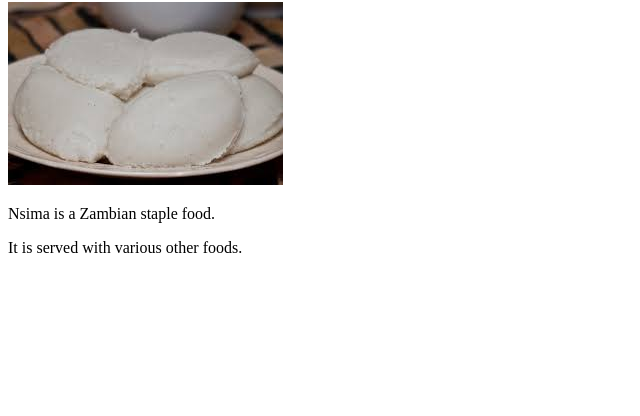
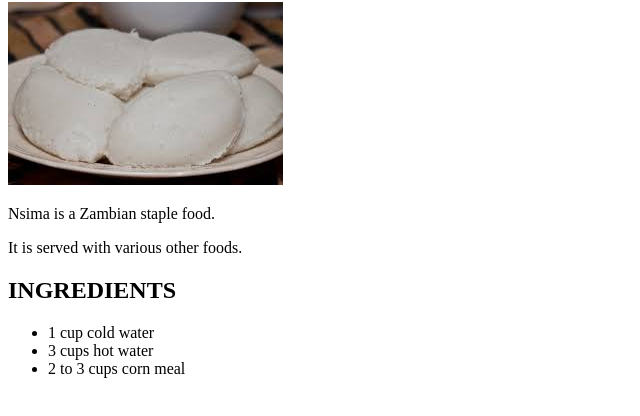
Before and after one commit to mutyola/odin-recipes, a plain HTML site: page nsima.html in a window 1280 px wide. Shown: the part 78-494 px from the top of the page, without its empty margins (0-640 px from the left). Drawn offline with Linux system fonts and the light colour scheme.

Commit message:
added heading,ingredients list:nsima.html

```diff
--- a/nsima.html
+++ b/nsima.html
@@ -8,6 +8,12 @@
 <img src="./images/nsima.jpg" alt="ZAMBIA's STAPLE FOOD">
 <p>Nsima is a Zambian staple food.</p>
 <p>It is served with various other foods.</p>
+<h2>INGREDIENTS</h2>
+<ul>
+	<li>1 cup cold water</li>
+	<li>3 cups hot water</li>
+	<li>2 to 3 cups corn meal</li>
+</ul>
 
 </body>
 </html>
```
